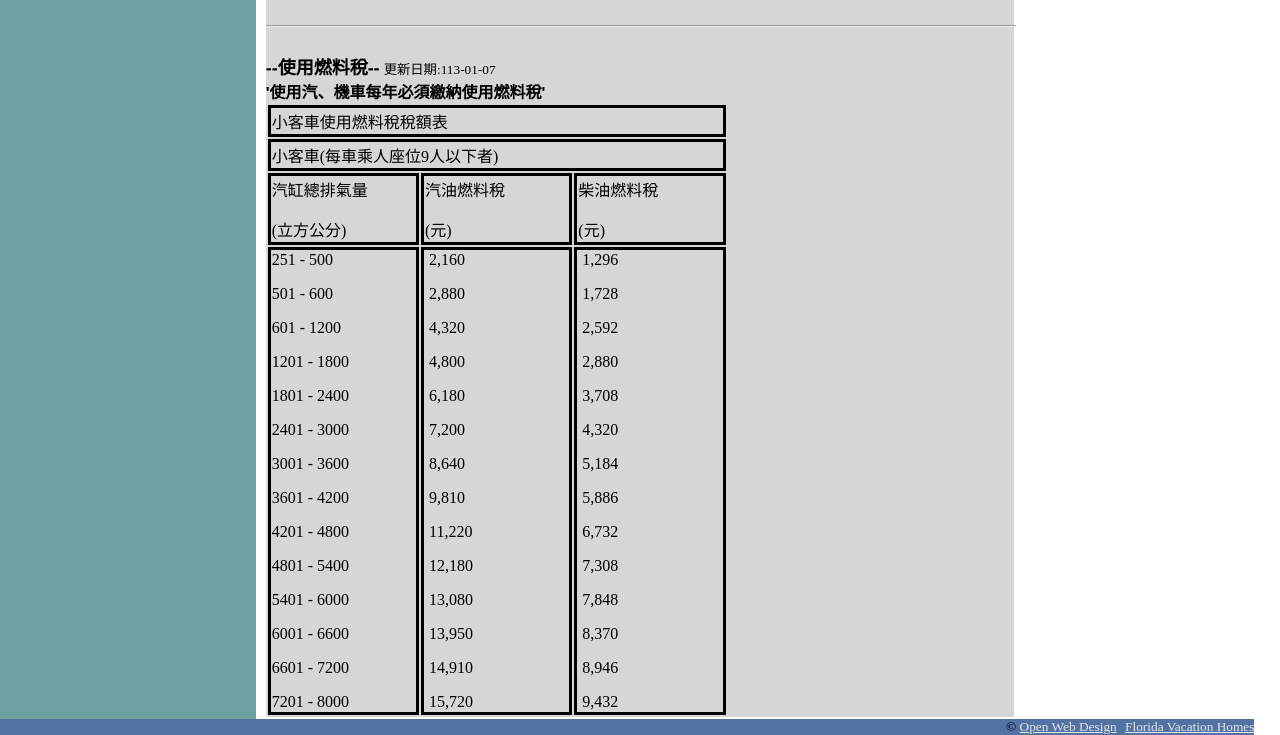
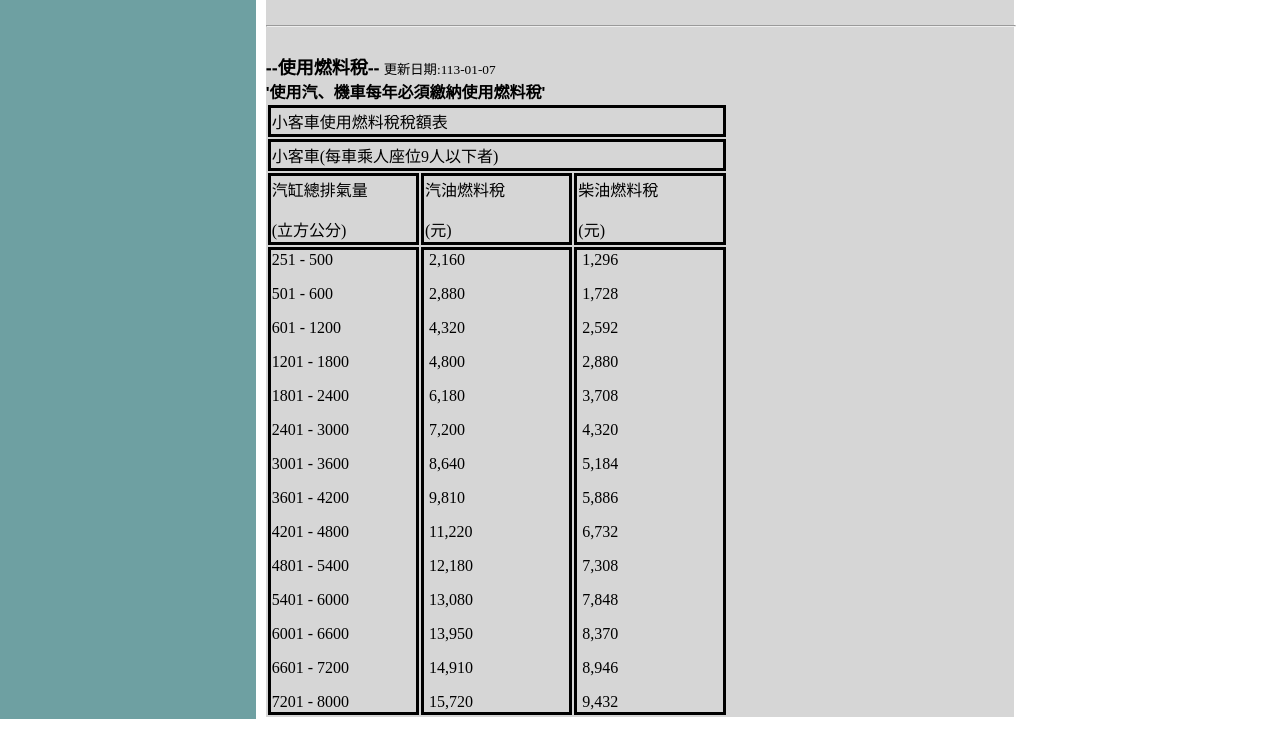
Before and after one commit to LIYICHEN16/personl-page3.github.io, a plain HTML site: page index.html in a window 1280 px wide. Shown: the part 713-1448 px from the top of the page. Drawn offline with Linux system fonts and the light colour scheme.

Commit message:
Update index.html

```diff
--- a/index.html
+++ b/index.html
@@ -300,12 +300,7 @@
 
 <table width="98%" border="0" cellpadding="0" cellspacing="0">
   <tr>
-    <td bgcolor="#5272a4">
-      <div align="right"><small>&copy; </small>  <small>
-	  <!--This theme is free for distriubtion,  so long as  link to openwebdesing.org and florida-villa.com  stay on the theme-->
 
-        <a href="http://www.openwebdesign.org" target="_blank">Open Web Design</a><a href="http://www.dubaiapartments.biz" target="_blank"><img src="spacer.gif" width="5" height="5" border="0"/></a>
-         <a href="http://www.florida-villa.com" target="_blank">Florida Vacation Homes</a> </small></div></td>
   </tr>
 </table>
 </body>
```
